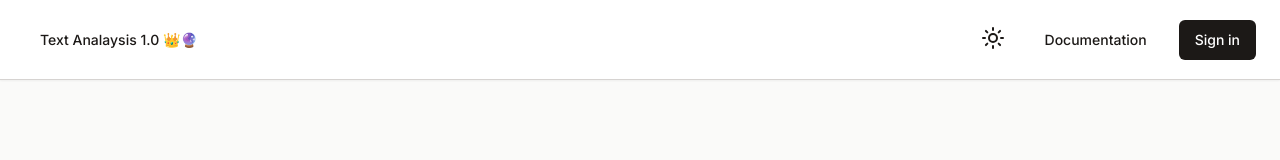
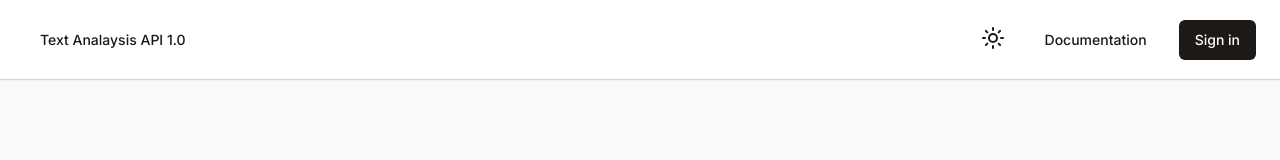
Before and after one commit to Darkrove/email-validator-api, a Next.js app: page / in a window 1280 px wide. Shown: the top 160 px of the page. Built offline with nearby package versions, Linux system fonts and the light colour scheme; no server answers.

Commit message:
update: logo name 🎪

```diff
--- a/src/components/Navbar.tsx
+++ b/src/components/Navbar.tsx
@@ -13,7 +13,7 @@ const Navbar = async () => {
     <div className="fixed backdrop-blur-sm bg-white/75 dark:bg-stone-900 z-50 top-0 left-0 right-0 h-20 border-b border-stone-300 dark:border-stone-700 shadow-sm flex items-center justify-between">
       <div className="container max-w-7xl mx-auto w-full flex justify-between items-center">
         <Link href="/" className={buttonVariants({ variant: "link" })}>
-          Text Analaysis 1.0 👑🔮
+          Text Analaysis API 1.0
         </Link>
         <div className="md:hidden">
           <ThemeToggle />
```
Also changed, not shown: 1 other file (tests, documents, lock files or other folders).
